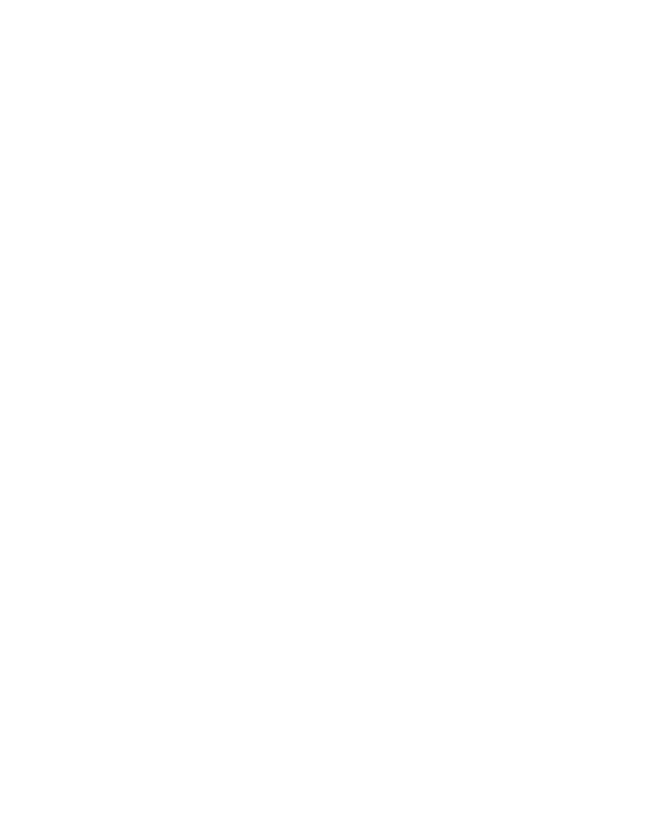
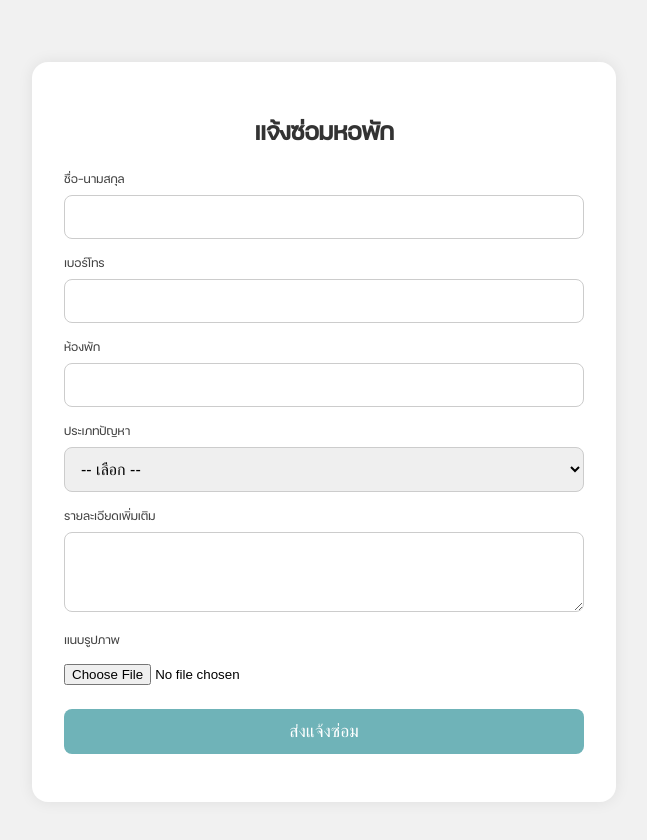
Before and after one commit to sk-register/sk-repair, a plain HTML site: page index.html in a window 1280 px wide. Shown: the whole page, without its empty margins (316-963 px from the left). Before the commit the page ends 800 px from the top, so only its background shows below. Drawn offline with Linux system fonts and the light colour scheme.

Commit message:
Add files via upload

```diff
--- a/index.html
+++ b/index.html
@@ -1 +1,139 @@
-<!-- HTML content สุดท้ายของแจ้งซ่อมขั้นเทพจะวางที่นี่ (ตัดย่อเพื่อความสั้น) -->
+
+<!DOCTYPE html>
+<html lang="th">
+<head>
+  <meta charset="UTF-8" />
+  <title>แจ้งซ่อมหอพัก | สกุลทอง</title>
+  <meta name="viewport" content="width=device-width, initial-scale=1.0" />
+  <style>
+    @font-face {
+      font-family: 'FC Minimal';
+      src: url('FC-Minimal-Regular.ttf') format('truetype');
+      font-weight: normal;
+      font-style: normal;
+    }
+    body {
+      font-family: 'FC Minimal', sans-serif;
+      background: #f1f1f1;
+      margin: 0;
+      padding: 2rem;
+      display: flex;
+      justify-content: center;
+      align-items: center;
+      min-height: 100vh;
+    }
+    .card {
+      background: white;
+      padding: 2rem;
+      border-radius: 1rem;
+      box-shadow: 0 0 15px rgba(0,0,0,0.08);
+      max-width: 520px;
+      width: 100%;
+    }
+    h1 {
+      text-align: center;
+      color: #333;
+      margin-bottom: 1.5rem;
+    }
+    label {
+      display: block;
+      margin: 1rem 0 0.5rem;
+      color: #444;
+    }
+    input[type=text],
+    input[type=tel],
+    select,
+    textarea {
+      width: 100%;
+      padding: 0.75rem;
+      border: 1px solid #ccc;
+      border-radius: 0.5rem;
+      font-size: 1rem;
+      box-sizing: border-box;
+    }
+    input[type=file] {
+      margin-top: 0.5rem;
+    }
+    button {
+      margin-top: 1.5rem;
+      width: 100%;
+      padding: 0.75rem;
+      background: #6fb3b8;
+      color: white;
+      border: none;
+      font-size: 1.1rem;
+      border-radius: 0.5rem;
+      cursor: pointer;
+    }
+    .success {
+      color: #2e7d32;
+      text-align: center;
+      margin-top: 1rem;
+    }
+    #preview {
+      margin-top: 1rem;
+      max-width: 100%;
+      border-radius: 0.5rem;
+    }
+  </style>
+</head>
+<body>
+  <div class="card">
+    <h1>แจ้งซ่อมหอพัก</h1>
+    <form id="repair-form">
+      <label for="name">ชื่อ-นามสกุล</label>
+      <input type="text" id="name" name="name" required>
+
+      <label for="phone">เบอร์โทร</label>
+      <input type="tel" id="phone" name="phone" required>
+
+      <label for="room">ห้องพัก</label>
+      <input type="text" id="room" name="room" required>
+
+      <label for="issue">ประเภทปัญหา</label>
+      <select id="issue" name="issue" required>
+        <option value="">-- เลือก --</option>
+        <option value="ไฟฟ้า">ไฟฟ้า</option>
+        <option value="น้ำ">น้ำ</option>
+        <option value="อินเทอร์เน็ต">อินเทอร์เน็ต</option>
+        <option value="ประตู/หน้าต่าง">ประตู/หน้าต่าง</option>
+        <option value="เครื่องใช้ไฟฟ้า">เครื่องใช้ไฟฟ้า</option>
+        <option value="อื่น ๆ">อื่น ๆ</option>
+      </select>
+
+      <label for="details">รายละเอียดเพิ่มเติม</label>
+      <textarea id="details" name="details" rows="3"></textarea>
+
+      <label for="image">แนบรูปภาพ</label>
+      <input type="file" id="image" name="image" accept="image/*">
+      <img id="preview" style="display:none;"/>
+
+      <button type="submit">ส่งแจ้งซ่อม</button>
+      <div class="success" id="success-msg"></div>
+    </form>
+  </div>
+
+  <script>
+    document.getElementById('image').addEventListener('change', function(e) {
+      const file = e.target.files[0];
+      if (file) {
+        const reader = new FileReader();
+        reader.onload = function(evt) {
+          const img = document.getElementById('preview');
+          img.src = evt.target.result;
+          img.style.display = 'block';
+        };
+        reader.readAsDataURL(file);
+      }
+    });
+
+    const form = document.getElementById('repair-form');
+    form.addEventListener('submit', async (e) => {
+      e.preventDefault();
+      document.getElementById('success-msg').innerText = '✅ แจ้งซ่อมเรียบร้อย (จำลองการส่ง)';
+      form.reset();
+      document.getElementById('preview').style.display = 'none';
+    });
+  </script>
+</body>
+</html>
```
